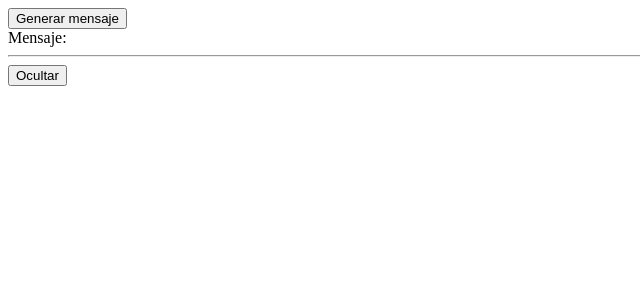
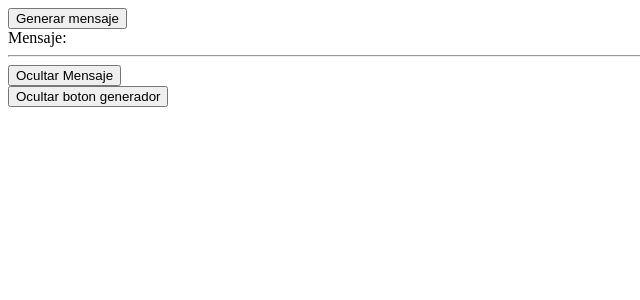
Before and after one commit to rubenVillca/VillcaExamenAngular, an Angular app: page / in a window 1280 px wide. Shown: the top 300 px of the page, without its empty margins (0-640 px from the left). Built offline with nearby package versions, Linux system fonts and the light colour scheme; no server answers.

Commit message:
pregunta5

```diff
--- a/src/app/componente1/componente1.component.html
+++ b/src/app/componente1/componente1.component.html
@@ -1,5 +1,7 @@
-<button (click)="getWordGenerated()" id="boton">Generar mensaje</button>
+<button (click)="getWordGenerated()" id="boton" *ngIf="isDisplayButton1">Generar mensaje</button>
 <br>
 <label for="boton" appDirectivamouse *ngIf="isDisplay">Mensaje: {{mensajeAleatorio}}</label><br>
 <hr>
 <button (click)="setDisplayMesage()">{{textoboton2}}</button>
+<br>
+<button (click)="displayButton1()">{{textoboton3}}</button>
--- a/src/app/componente1/componente1.component.ts
+++ b/src/app/componente1/componente1.component.ts
@@ -9,17 +9,21 @@ import {GeneradorService} from '../service/generador.service';
 export class Componente1Component implements OnInit {
   private mensajeAleatorio: string;
   private isDisplay: boolean;
+  private isDisplayButton1: boolean;
   private textoboton2: string;
+  private textoboton3: string;
 
   constructor(private generadorService: GeneradorService) {
     this.isDisplay = true;
-    this.textoboton2 = 'Ocultar';
+    this.isDisplayButton1 = true;
+    this.textoboton2 = 'Ocultar Mensaje';
+    this.textoboton3 = 'Ocultar boton generador';
   }
 
   ngOnInit() {
     this.getWordGenerated();
     this.isDisplay = true;
-    this.textoboton2 = 'Ocultar';
+    this.textoboton2 = 'Ocultar Mensaje';
   }
 
   private getWordGenerated() {
@@ -31,10 +35,19 @@ export class Componente1Component implements OnInit {
 
   private setDisplayMesage() {
     if (!this.isDisplay) {
-      this.textoboton2 = 'Ocultar';
+      this.textoboton2 = 'Ocultar mensaje';
     } else {
-      this.textoboton2 = 'Mostrar';
+      this.textoboton2 = 'Mostrar mensaje';
     }
     return this.isDisplay = !this.isDisplay;
   }
+
+  private displayButton1() {
+    if (!this.isDisplayButton1) {
+      this.textoboton3 = 'Ocultar boton generador';
+    } else {
+      this.textoboton3 = 'Mostrar boton generador';
+    }
+    return this.isDisplayButton1 = !this.isDisplayButton1;
+  }
 }
```
